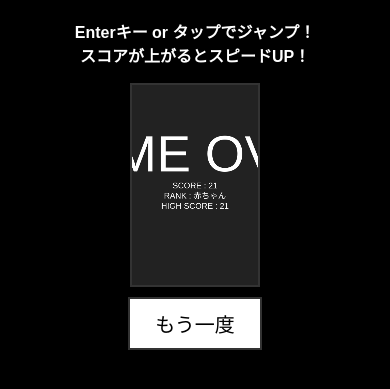
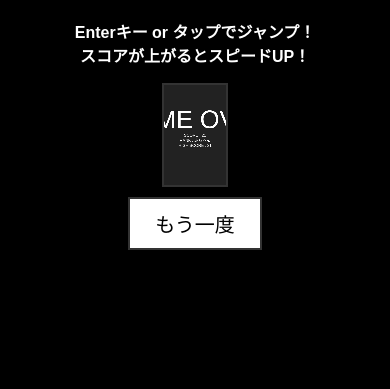
Before and after one commit to uekannn/Rolling-Escape, a plain HTML site: page index.html in a window 390 px wide. Shown: the part 61-450 px from the top of the page. Drawn offline with Linux system fonts and the light colour scheme; a web font is replaced by a local one.

Commit message:
Update index.html

```diff
--- a/index.html
+++ b/index.html
@@ -34,7 +34,7 @@
 
   @media (max-width: 800px) {
   canvas {
-    height: 200px !important;
+    height: 100px !important;
   }
 }
 
```
